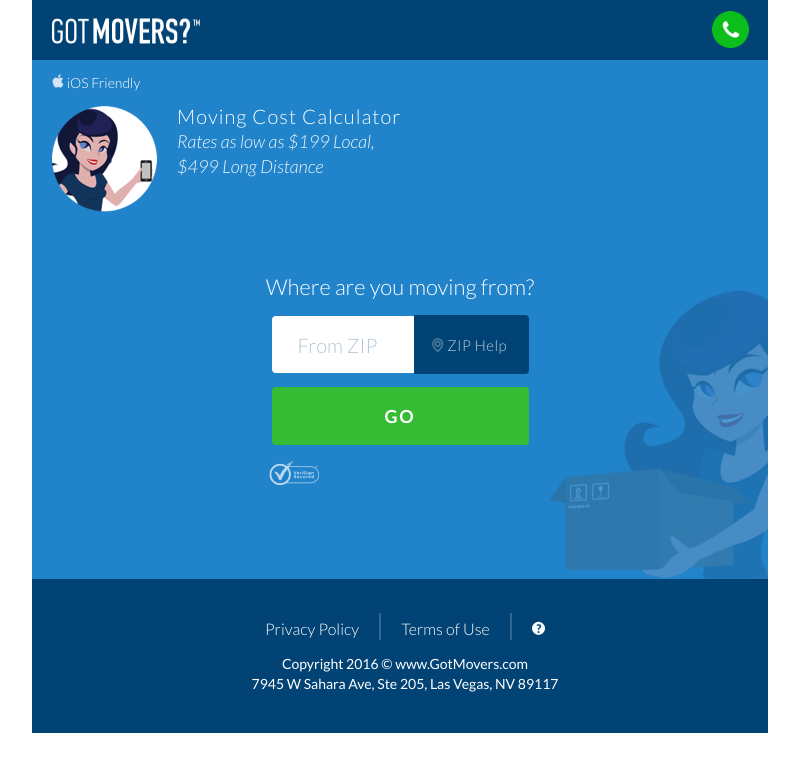
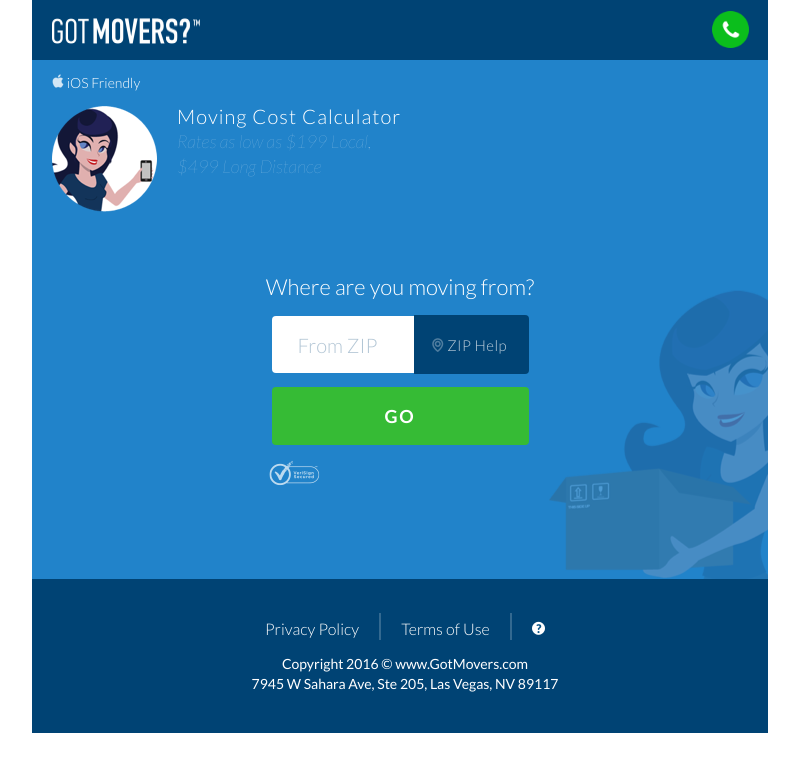
Before and after one commit to vijayxtreme/gm16, a website: page public/index.html in a window 1280 px wide. Shown: the whole page, without its empty margins (240-1039 px from the left). Drawn offline with Linux system fonts and the light colour scheme.

```diff
--- a/sass/_section.scss
+++ b/sass/_section.scss
@@ -22,8 +22,8 @@
 		}
 		p {
 			padding-top:5px;
-			opacity:0.95;
-			font-weight: 300;
+			opacity:0.55;
+			font-weight: 200;
 			font-style: italic;
 			font-size:18px;
 			line-height: 20px;
```
Also changed, not shown: public/css/style.css.
